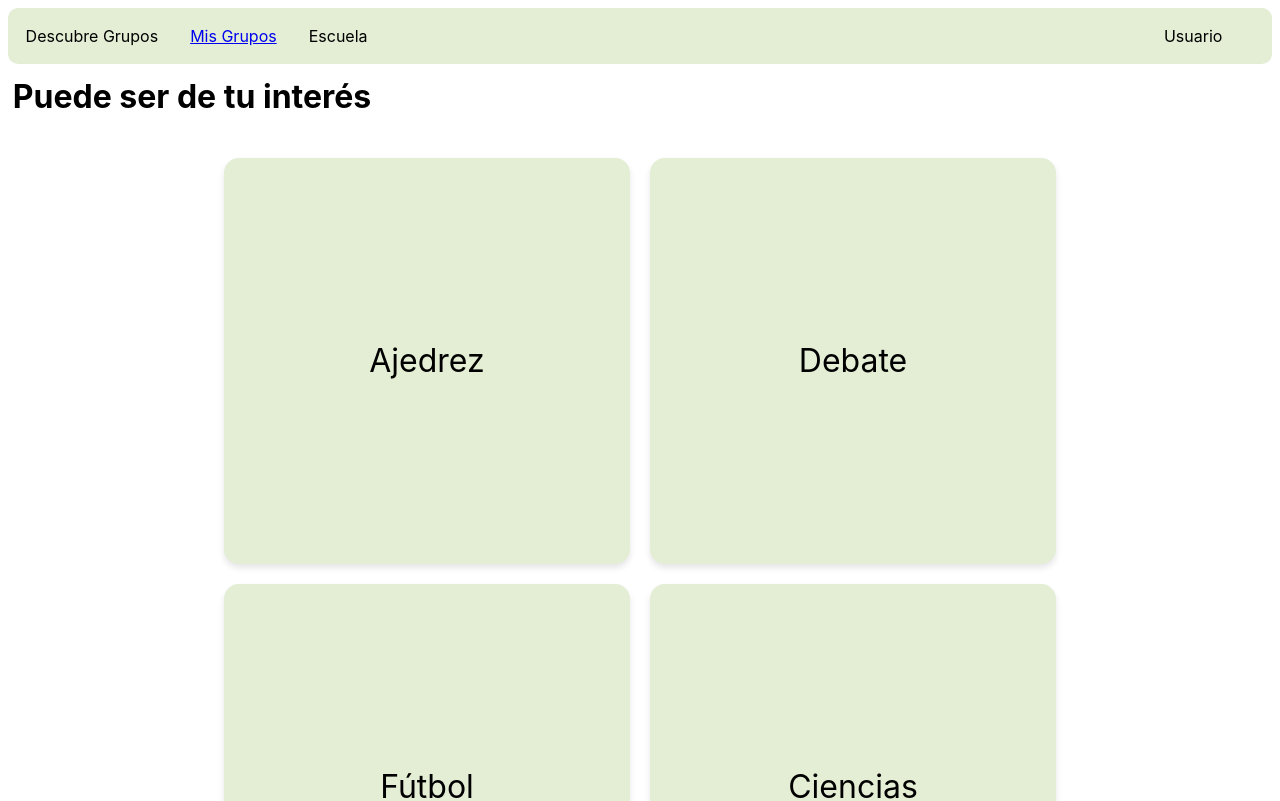
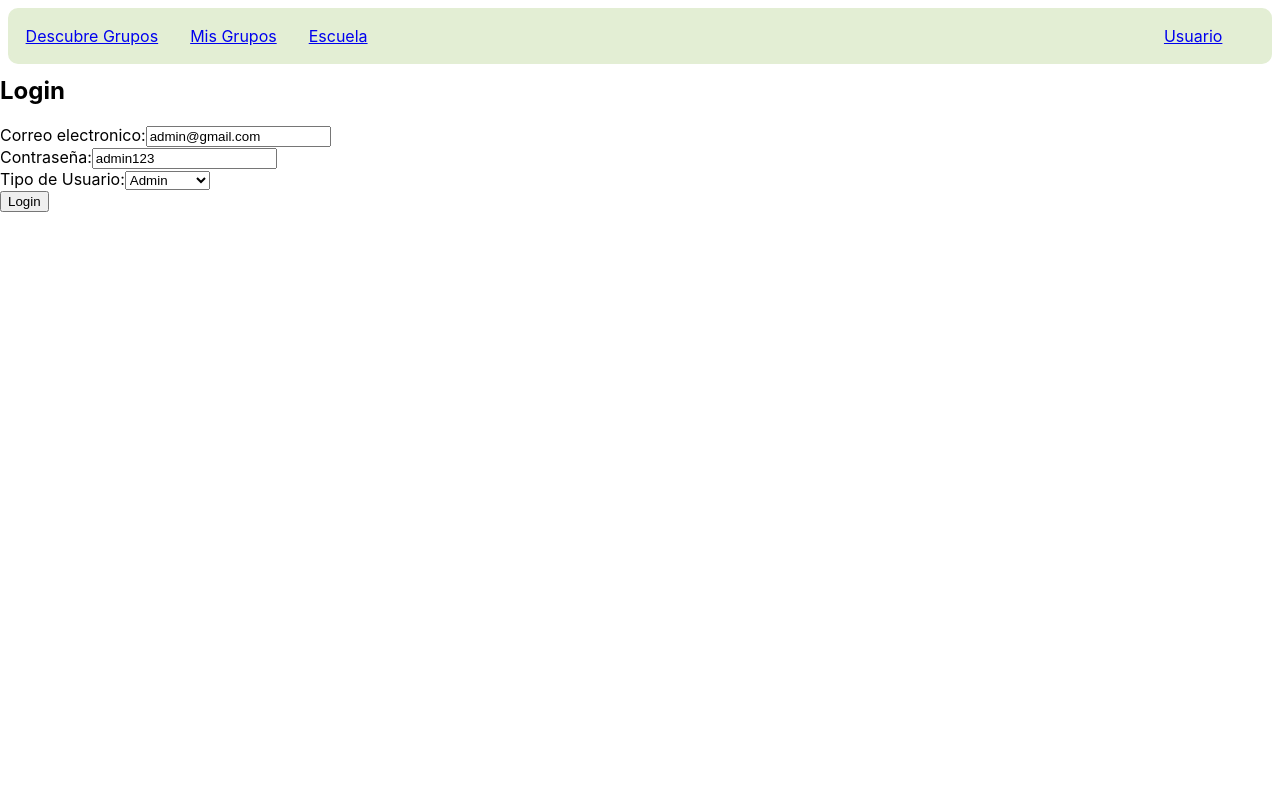
Before and after one commit to J4nnn/comunidad-uis, a React (Create React App) app in the folder frontend-comunidaduis/: page /login in a window 1280 px wide. Shown: the top 801 px of the page. Built offline with nearby package versions, Linux system fonts and the light colour scheme.

Commit message:
creacion paginas en js

```diff
--- a/frontend-comunidaduis/package.json
+++ b/frontend-comunidaduis/package.json
@@ -8,6 +8,7 @@
     "@testing-library/user-event": "^13.5.0",
     "react": "^18.3.1",
     "react-dom": "^18.3.1",
+    "react-router-dom": "^7.0.1",
     "react-scripts": "5.0.1",
     "web-vitals": "^2.1.4"
   },
--- a/frontend-comunidaduis/src/App.js
+++ b/frontend-comunidaduis/src/App.js
@@ -1,24 +1,20 @@
 import './App.css';
-import Navbar from './components/Navbar';
+import { BrowserRouter as Router, Routes, Route } from 'react-router-dom';
+import HomeDescubreGrupos from './pages/HomeDescubreGrupos';
+import MisGrupos from './pages/MisGrupos';
+import Login from './pages/Login';
 
 function App() {
-  return (
-    <div className="App">
-      <div>
-      <Navbar />
-      </div>
-      <div className="title-container">
-        <h1>Puede ser de tu interés</h1>
-      </div>
+  return(
+    <Router>
+      <Routes>
+        <Route path="/" element={<HomeDescubreGrupos />} />
+        <Route path="/mis-grupos" element={<MisGrupos />} />
+        <Route path="/login" element={<Login />} />
+      </Routes>
+    </Router>
 
-      <div className="grupos-container">
-        <div className="grupo-item">Ajedrez</div>
-        <div className="grupo-item">Debate</div>
-        <div className="grupo-item">Fútbol</div>
-        <div className="grupo-item">Ciencias</div>
-      </div>
-    </div>
   );
-}
+};
 
 export default App;
--- a/frontend-comunidaduis/src/components/Navbar.js
+++ b/frontend-comunidaduis/src/components/Navbar.js
@@ -1,14 +1,15 @@
 import React from "react";
 import './Navbar.css';
+import { Link } from 'react-router-dom';
 
 const Navbar = () => {
 
 return (
         <nav>
-            <a>Descubre Grupos</a>
-            <a href="/MisGrupos.js">Mis Grupos</a>
-            <a>Escuela</a>
-            <a class="right-align">Usuario</a>
+            <Link to="/">Descubre Grupos</Link>
+            <Link to="/mis-grupos">Mis Grupos</Link>
+            <Link>Escuela</Link>
+            <Link className="right-align" to="/login">Usuario</Link>
         </nav>
 );
 };
--- /dev/null
+++ b/frontend-comunidaduis/src/pages/AdminMisGrupos.js
@@ -0,0 +1,4 @@
+//Vista de los grupos creados por el administrador
+// Vista unicamente de administrador
+// Tiene la imagen del grupo, la cantidad de personas y los botontes para consultar los inscritos, editar
+// y enviar información a los inscritos (esto es lo del correo pero solo será visual)
--- /dev/null
+++ b/frontend-comunidaduis/src/pages/AdminNuevoGrupo.js
@@ -0,0 +1,4 @@
+// Creación de grupos (realente es sencilla la interfaz), lo que necesito son espacios llenados por el admin,
+// como Nombre del grupo, subir una imagen del grupo (como una portada), descripción, horario, ubicación,
+// cantidad de cupos, y la escuela a  la que pertence, por ejemplo si es un grupo de debate, puede ser
+// de la escuela de derecho
--- /dev/null
+++ b/frontend-comunidaduis/src/pages/AdminUsuariosInscritos.js
@@ -0,0 +1,2 @@
+// Aquí saldrá la lista de los correos de los usuarios que están inscritos, esto es una pagina que
+// sale de darle clic al boton "consultar usuarios inscritos" en un grupo especifico.
--- a/frontend-comunidaduis/src/pages/HomeDescubreGrupos.js
+++ b/frontend-comunidaduis/src/pages/HomeDescubreGrupos.js
@@ -1 +1,22 @@
-//Aquí debo poner lo del home, pasar de App.js aquí para hacer las rutas en App.js
+import Navbar from '../components/Navbar';
+
+const HomeDescubreGrupos = () => {
+return (
+    <div className="App">
+      <div>
+      <Navbar />
+      </div>
+      <div className="title-container">
+        <h1>Puede ser de tu interés</h1>
+      </div>
+
+      <div className="grupos-container">
+        <div className="grupo-item">Ajedrez</div>
+        <div className="grupo-item">Debate</div>
+        <div className="grupo-item">Fútbol</div>
+        <div className="grupo-item">Ciencias</div>
+      </div>
+    </div>
+  );
+};
+export default HomeDescubreGrupos;
--- /dev/null
+++ b/frontend-comunidaduis/src/pages/Login.js
@@ -0,0 +1,94 @@
+import Navbar from '../components/Navbar';
+import { useState, useEffect } from 'react';
+const Login = () =>{
+    const [userType, setUserType] = useState('Admin');
+
+    const defaultValues = (type) => {
+      return type === 'Estudiante' ?
+        {
+          correo_electronico: 'user@gmail.com',
+          contrasena: 'user123',
+        } :
+        {
+          correo_electronico: 'admin@gmail.com',
+          contrasena: 'admin123',
+        };
+    };
+
+    const [usuario, setUsuario] = useState(defaultValues(userType));
+
+    useEffect(() => {
+      setUsuario(defaultValues(userType));
+    }, [userType]);
+
+    const { correo_electronico, contrasena } = usuario;
+
+    const setUser = (e) => {
+      setUsuario({
+        ...usuario,
+        [e.target.name]: e.target.value,
+      });
+    };
+
+    const Login = async (e) => {
+      e.preventDefault();
+      if (!correo_electronico || !contrasena) {
+        alert('Por favor, complete todos los campos.');
+        return;
+      }
+
+      const data = {
+        correo_electronico: usuario.correo_electronico,
+        contrasena: usuario.contrasena,
+      };
+
+      if (userType === "Admin") {
+        console.log("esto es un administrador")
+
+      } else {
+        console.log("esto es un estudiante")
+      }
+    };
+
+    return (
+      <div>
+        <Navbar />
+        <form onSubmit={Login} className="form">
+          <h2>Login</h2> {/* Título agregado */}
+          <div>
+            <label>Correo electronico:</label>
+            <input
+              type="email"
+              name='correo_electronico'
+              value={correo_electronico}
+              onChange={setUser}
+              required
+            />
+          </div>
+          <div>
+            <label>Contraseña:</label>
+            <input
+              type="text"
+              name='contrasena'
+              value={contrasena}
+              onChange={setUser}
+              required
+            />
+          </div>
+          <div>
+            <label>Tipo de Usuario:</label>
+            <select
+              value={userType}
+              onChange={(e) => setUserType(e.target.value)}
+            >
+              <option value="Admin">Admin</option>
+              <option value="Estudiante">Estudiante</option>
+            </select>
+          </div>
+          <button type="submit" className="btn btn-primary">Login</button>
+        </form>
+      </div>
+    );
+};
+
+export default Login;
--- a/frontend-comunidaduis/src/pages/MisGrupos.js
+++ b/frontend-comunidaduis/src/pages/MisGrupos.js
@@ -1,4 +1,4 @@
-import Navbar from './components/Navbar';
+import Navbar from '../components/Navbar';
 
 const MisGrupos = () =>{
 return (
```
Also changed, not shown: frontend-comunidaduis/src/pages/VistaDetalleGrupo.js (added, +16 -0 lines), 1 other file (tests, documents, lock files or other folders).
